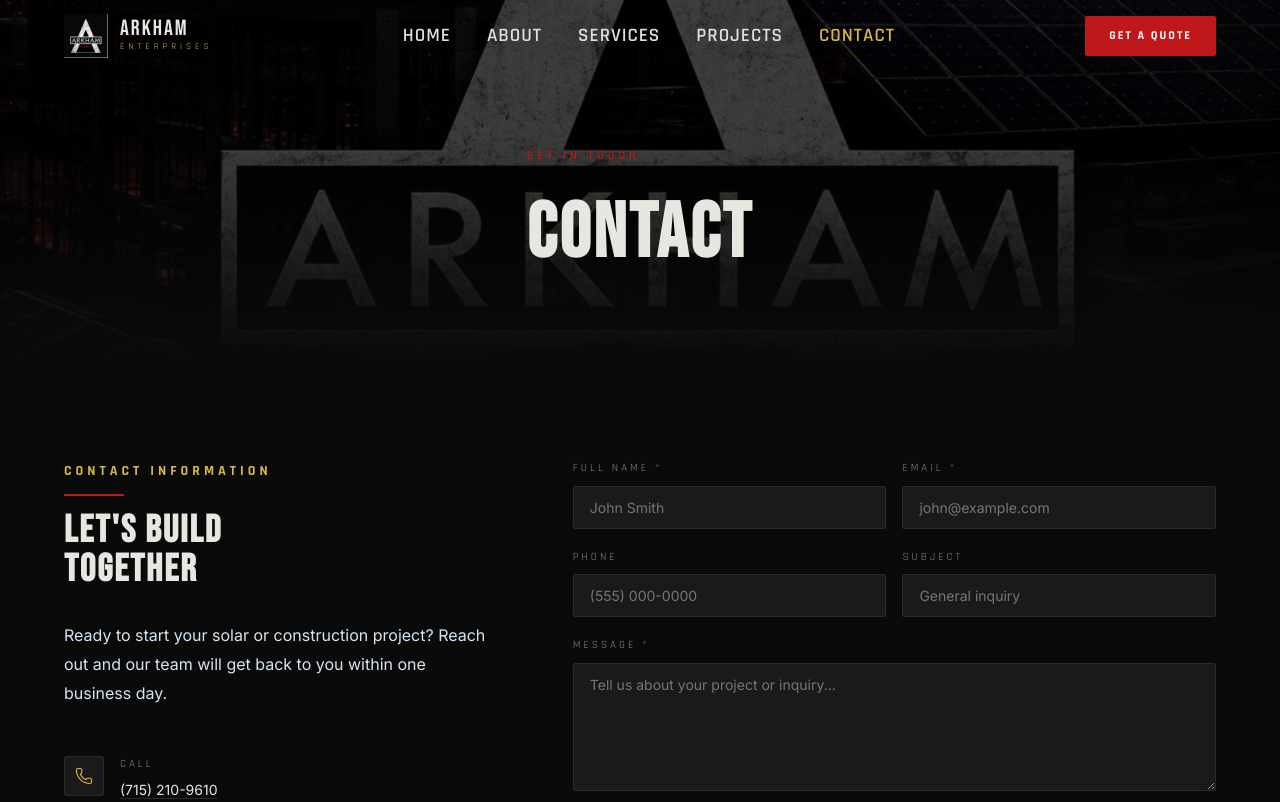
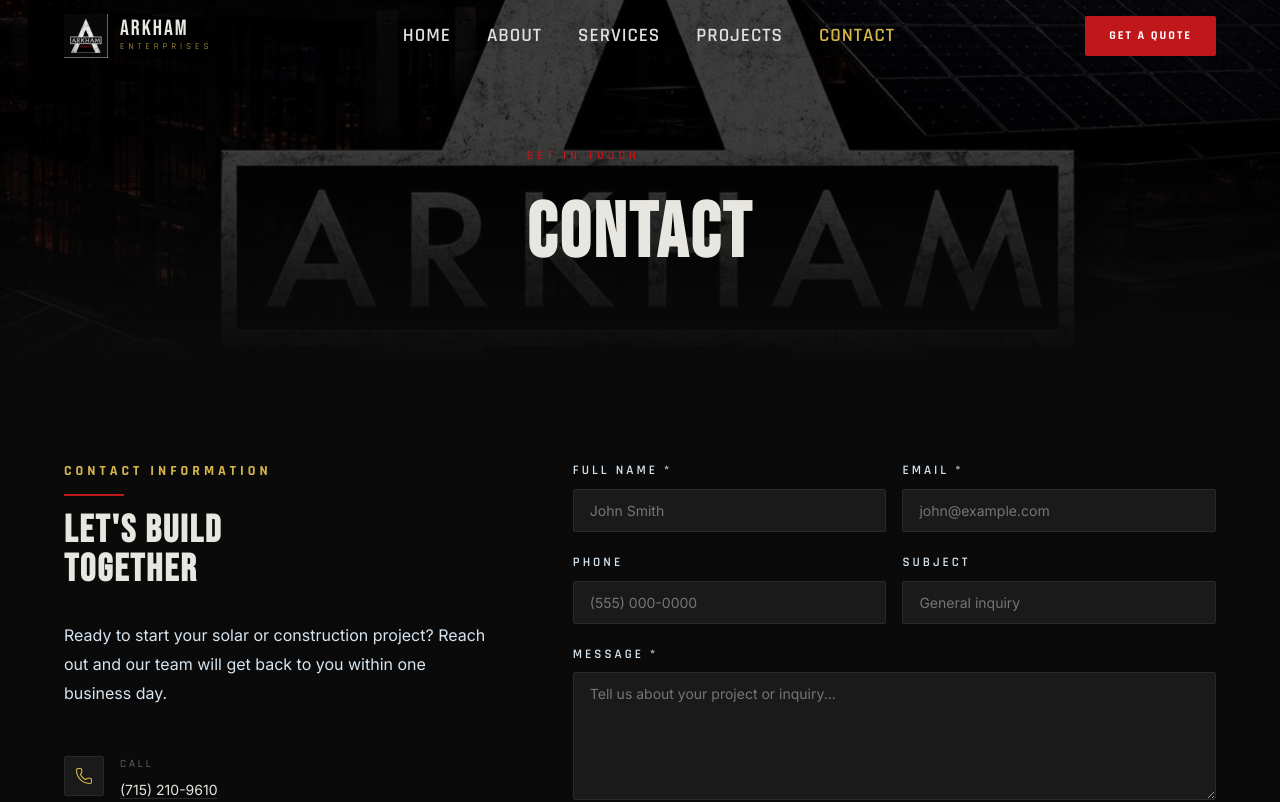
Before and after one commit to joshua-werlein/arkham-solar, a React (Create React App) app: page /contact in a window 1280 px wide. Shown: the top 802 px of the page. Built offline with nearby package versions, Linux system fonts and the light colour scheme.

Commit message:
Ice blue form labels, gold quote page accents, sitemap

```diff
--- a/src/pages/Contact.js
+++ b/src/pages/Contact.js
@@ -87,26 +87,26 @@ export default function Contact() {
               <form onSubmit={handleSubmit} style={{ display: 'grid', gap: 20 }}>
                 <div style={{ display: 'grid', gridTemplateColumns: '1fr 1fr', gap: 16 }}>
                   <div>
-                    <label style={{ display: 'block', fontFamily: 'var(--font-accent)', fontSize: 11, letterSpacing: 3, color: 'var(--muted)', textTransform: 'uppercase', marginBottom: 8 }}>Full Name *</label>
+                    <label style={{ display: 'block', fontFamily: 'var(--font-accent)', fontSize: 13, fontWeight: 600, letterSpacing: 3, color: '#D6E4F0', textTransform: 'uppercase', marginBottom: 8 }}>Full Name *</label>
                     <input required value={form.name} onChange={e => setForm({ ...form, name: e.target.value })} placeholder="John Smith" />
                   </div>
                   <div>
-                    <label style={{ display: 'block', fontFamily: 'var(--font-accent)', fontSize: 11, letterSpacing: 3, color: 'var(--muted)', textTransform: 'uppercase', marginBottom: 8 }}>Email *</label>
+                    <label style={{ display: 'block', fontFamily: 'var(--font-accent)', fontSize: 13, fontWeight: 600, letterSpacing: 3, color: '#D6E4F0', textTransform: 'uppercase', marginBottom: 8 }}>Email *</label>
                     <input required type="email" value={form.email} onChange={e => setForm({ ...form, email: e.target.value })} placeholder="john@example.com" />
                   </div>
                 </div>
                 <div style={{ display: 'grid', gridTemplateColumns: '1fr 1fr', gap: 16 }}>
                   <div>
-                    <label style={{ display: 'block', fontFamily: 'var(--font-accent)', fontSize: 11, letterSpacing: 3, color: 'var(--muted)', textTransform: 'uppercase', marginBottom: 8 }}>Phone</label>
+                    <label style={{ display: 'block', fontFamily: 'var(--font-accent)', fontSize: 13, fontWeight: 600, letterSpacing: 3, color: '#D6E4F0', textTransform: 'uppercase', marginBottom: 8 }}>Phone</label>
                     <input type="tel" value={form.phone} onChange={e => setForm({ ...form, phone: e.target.value })} placeholder="(555) 000-0000" />
                   </div>
                   <div>
-                    <label style={{ display: 'block', fontFamily: 'var(--font-accent)', fontSize: 11, letterSpacing: 3, color: 'var(--muted)', textTransform: 'uppercase', marginBottom: 8 }}>Subject</label>
+                    <label style={{ display: 'block', fontFamily: 'var(--font-accent)', fontSize: 13, fontWeight: 600, letterSpacing: 3, color: '#D6E4F0', textTransform: 'uppercase', marginBottom: 8 }}>Subject</label>
                     <input value={form.subject} onChange={e => setForm({ ...form, subject: e.target.value })} placeholder="General inquiry" />
                   </div>
                 </div>
                 <div>
-                  <label style={{ display: 'block', fontFamily: 'var(--font-accent)', fontSize: 11, letterSpacing: 3, color: 'var(--muted)', textTransform: 'uppercase', marginBottom: 8 }}>Message *</label>
+                  <label style={{ display: 'block', fontFamily: 'var(--font-accent)', fontSize: 13, fontWeight: 600, letterSpacing: 3, color: '#D6E4F0', textTransform: 'uppercase', marginBottom: 8 }}>Message *</label>
                   <textarea required rows={6} value={form.message} onChange={e => setForm({ ...form, message: e.target.value })} placeholder="Tell us about your project or inquiry..." style={{ resize: 'vertical' }} />
                 </div>
                 {/* Honeypot field — hidden from humans, catches spam bots */}
--- a/src/pages/Quote.js
+++ b/src/pages/Quote.js
@@ -84,7 +84,7 @@ export default function Quote() {
       <div className="container" style={{ maxWidth: 720 }}>
         {/* Header */}
         <div style={{ marginBottom: 48 }}>
-          <div className="section-label" style={{ marginBottom: 12 }}>Free Estimate</div>
+          <div className="section-label" style={{ marginBottom: 12, color: '#D6B64A', fontSize: 15, fontWeight: 700 }}>Free Estimate</div>
           <div className="section-divider" />
           <h1 style={{ fontFamily: 'var(--font-display)', fontSize: 'clamp(40px, 5vw, 64px)', color: 'var(--stone)', letterSpacing: 2, lineHeight: 1 }}>REQUEST A QUOTE</h1>
         </div>
@@ -98,7 +98,7 @@ export default function Quote() {
               borderRight: i < steps.length - 1 ? '1px solid var(--border)' : 'none',
               transition: 'background 0.3s',
             }}>
-              <div style={{ fontFamily: 'var(--font-accent)', fontSize: 10, letterSpacing: 2, textTransform: 'uppercase', color: i === step ? 'white' : i < step ? 'var(--red)' : 'var(--muted)' }}>
+              <div style={{ fontFamily: 'var(--font-accent)', fontSize: 13, fontWeight: 600, letterSpacing: 2, textTransform: 'uppercase', color: i <= step ? '#FFFFFF' : '#D6E4F0' }}>
                 {i < step ? '✓ ' : `${i + 1}. `}{s}
               </div>
             </div>
@@ -136,7 +136,7 @@ export default function Quote() {
               <div style={{ display: 'grid', gap: 20 }}>
                 <div style={{ display: 'grid', gridTemplateColumns: '1fr 1fr', gap: 16 }}>
                   <div>
-                    <label style={{ display: 'block', fontFamily: 'var(--font-accent)', fontSize: 11, letterSpacing: 3, color: 'var(--muted)', textTransform: 'uppercase', marginBottom: 8 }}>Property Type</label>
+                    <label style={{ display: 'block', fontFamily: 'var(--font-accent)', fontSize: 13, fontWeight: 600, letterSpacing: 3, color: '#D6E4F0', textTransform: 'uppercase', marginBottom: 8 }}>Property Type</label>
                     <select value={data.propertyType} onChange={e => set('propertyType', e.target.value)}>
                       <option value="">Select...</option>
                       <option>Single Family Home</option>
@@ -148,7 +148,7 @@ export default function Quote() {
                     </select>
                   </div>
                   <div>
-                    <label style={{ display: 'block', fontFamily: 'var(--font-accent)', fontSize: 11, letterSpacing: 3, color: 'var(--muted)', textTransform: 'uppercase', marginBottom: 8 }}>Monthly Electric Bill</label>
+                    <label style={{ display: 'block', fontFamily: 'var(--font-accent)', fontSize: 13, fontWeight: 600, letterSpacing: 3, color: '#D6E4F0', textTransform: 'uppercase', marginBottom: 8 }}>Monthly Electric Bill</label>
                     <select value={data.monthlyBill} onChange={e => set('monthlyBill', e.target.value)}>
                       <option value="">Select...</option>
                       <option>Under $100</option>
@@ -161,7 +161,7 @@ export default function Quote() {
                 </div>
                 <div style={{ display: 'grid', gridTemplateColumns: '1fr 1fr', gap: 16 }}>
                   <div>
-                    <label style={{ display: 'block', fontFamily: 'var(--font-accent)', fontSize: 11, letterSpacing: 3, color: 'var(--muted)', textTransform: 'uppercase', marginBottom: 8 }}>Desired Timeline *</label>
+                    <label style={{ display: 'block', fontFamily: 'var(--font-accent)', fontSize: 13, fontWeight: 600, letterSpacing: 3, color: '#D6E4F0', textTransform: 'uppercase', marginBottom: 8 }}>Desired Timeline *</label>
                     <select required value={data.timeline} onChange={e => set('timeline', e.target.value)}>
                       <option value="">Select...</option>
                       <option>As soon as possible</option>
@@ -172,7 +172,7 @@ export default function Quote() {
                     </select>
                   </div>
                   <div>
-                    <label style={{ display: 'block', fontFamily: 'var(--font-accent)', fontSize: 11, letterSpacing: 3, color: 'var(--muted)', textTransform: 'uppercase', marginBottom: 8 }}>Budget Range</label>
+                    <label style={{ display: 'block', fontFamily: 'var(--font-accent)', fontSize: 13, fontWeight: 600, letterSpacing: 3, color: '#D6E4F0', textTransform: 'uppercase', marginBottom: 8 }}>Budget Range</label>
                     <select value={data.budget} onChange={e => set('budget', e.target.value)}>
                       <option value="">Select...</option>
                       <option>Under $15,000</option>
@@ -184,7 +184,7 @@ export default function Quote() {
                   </div>
                 </div>
                 <div>
-                  <label style={{ display: 'block', fontFamily: 'var(--font-accent)', fontSize: 11, letterSpacing: 3, color: 'var(--muted)', textTransform: 'uppercase', marginBottom: 8 }}>Additional Notes</label>
+                  <label style={{ display: 'block', fontFamily: 'var(--font-accent)', fontSize: 13, fontWeight: 600, letterSpacing: 3, color: '#D6E4F0', textTransform: 'uppercase', marginBottom: 8 }}>Additional Notes</label>
                   <textarea rows={4} value={data.notes} onChange={e => set('notes', e.target.value)} placeholder="Tell us anything else that would help us prepare your estimate..." style={{ resize: 'vertical' }} />
                 </div>
               </div>
@@ -199,21 +199,21 @@ export default function Quote() {
               <div style={{ display: 'grid', gap: 20 }}>
                 <div style={{ display: 'grid', gridTemplateColumns: '1fr 1fr', gap: 16 }}>
                   <div>
-                    <label style={{ display: 'block', fontFamily: 'var(--font-accent)', fontSize: 11, letterSpacing: 3, color: 'var(--muted)', textTransform: 'uppercase', marginBottom: 8 }}>Full Name *</label>
+                    <label style={{ display: 'block', fontFamily: 'var(--font-accent)', fontSize: 13, fontWeight: 600, letterSpacing: 3, color: '#D6E4F0', textTransform: 'uppercase', marginBottom: 8 }}>Full Name *</label>
                     <input required value={data.name} onChange={e => set('name', e.target.value)} placeholder="John Smith" />
                   </div>
                   <div>
-                    <label style={{ display: 'block', fontFamily: 'var(--font-accent)', fontSize: 11, letterSpacing: 3, color: 'var(--muted)', textTransform: 'uppercase', marginBottom: 8 }}>Email *</label>
+                    <label style={{ display: 'block', fontFamily: 'var(--font-accent)', fontSize: 13, fontWeight: 600, letterSpacing: 3, color: '#D6E4F0', textTransform: 'uppercase', marginBottom: 8 }}>Email *</label>
                     <input required type="email" value={data.email} onChange={e => set('email', e.target.value)} placeholder="john@example.com" />
                   </div>
                 </div>
                 <div style={{ display: 'grid', gridTemplateColumns: '1fr 1fr', gap: 16 }}>
                   <div>
-                    <label style={{ display: 'block', fontFamily: 'var(--font-accent)', fontSize: 11, letterSpacing: 3, color: 'var(--muted)', textTransform: 'uppercase', marginBottom: 8 }}>Phone</label>
+                    <label style={{ display: 'block', fontFamily: 'var(--font-accent)', fontSize: 13, fontWeight: 600, letterSpacing: 3, color: '#D6E4F0', textTransform: 'uppercase', marginBottom: 8 }}>Phone</label>
                     <input type="tel" value={data.phone} onChange={e => set('phone', e.target.value)} placeholder="(555) 000-0000" />
                   </div>
                   <div>
-                    <label style={{ display: 'block', fontFamily: 'var(--font-accent)', fontSize: 11, letterSpacing: 3, color: 'var(--muted)', textTransform: 'uppercase', marginBottom: 8 }}>Property Address</label>
+                    <label style={{ display: 'block', fontFamily: 'var(--font-accent)', fontSize: 13, fontWeight: 600, letterSpacing: 3, color: '#D6E4F0', textTransform: 'uppercase', marginBottom: 8 }}>Property Address</label>
                     <input value={data.address} onChange={e => set('address', e.target.value)} placeholder="123 Main St, City, State" />
                   </div>
                 </div>
@@ -260,7 +260,7 @@ export default function Quote() {
                 ))}
                 {data.notes && (
                   <div style={{ padding: '12px 0', borderBottom: '1px solid var(--border)' }}>
-                    <div style={{ fontFamily: 'var(--font-accent)', fontSize: 11, letterSpacing: 3, color: 'var(--muted)', textTransform: 'uppercase', marginBottom: 8 }}>Notes</div>
+                    <div style={{ fontFamily: 'var(--font-accent)', fontSize: 13, fontWeight: 600, letterSpacing: 3, color: '#D6E4F0', textTransform: 'uppercase', marginBottom: 8 }}>Notes</div>
                     <div style={{ color: 'var(--stone)', fontSize: 14, lineHeight: 1.6 }}>{data.notes}</div>
                   </div>
                 )}
```
